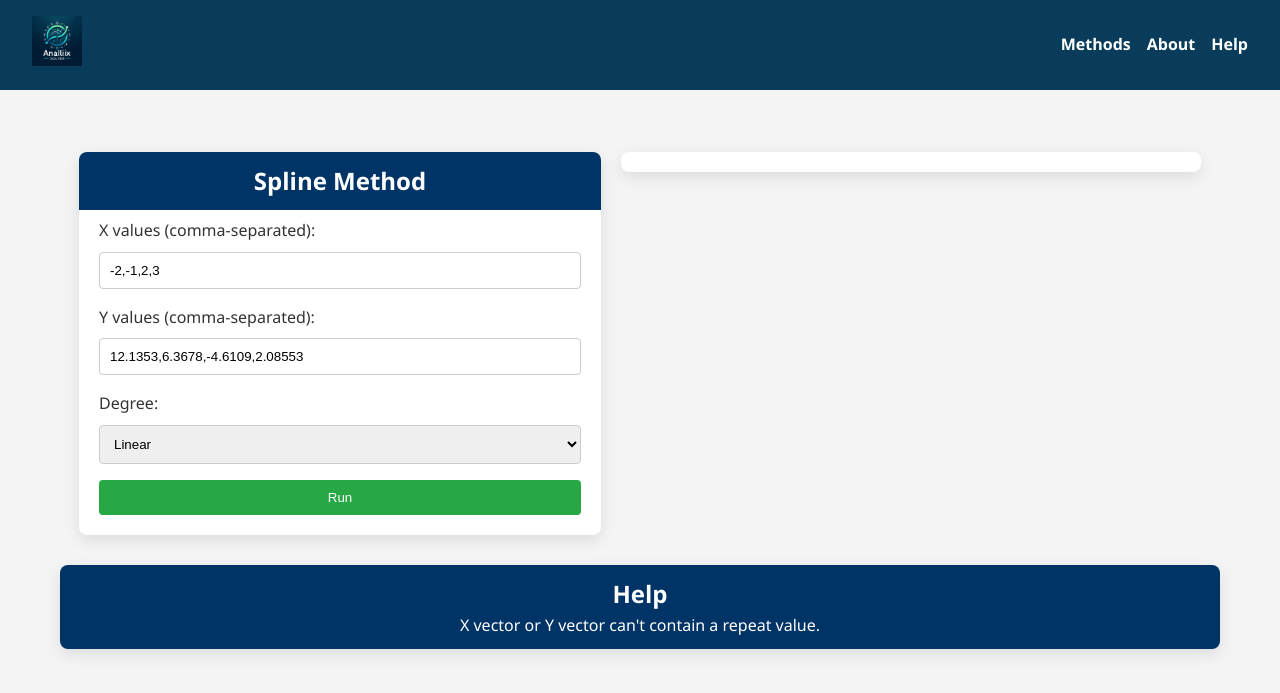
After one commit to migueflorez10/Analitix-Solver, a Django app: page /spline/ in a window 1280 px wide. The commit adds this page. Shown: the top 693 px of the page. Run offline with Django 5.2, Linux system fonts and the light colour scheme.

Commit message:
Some changes on code

```diff
--- a/analitix_solver/logica/templates/methods.html
+++ b/analitix_solver/logica/templates/methods.html
@@ -43,7 +43,7 @@
             <a href="{% url 'vandermonde_method' %}" class="method">Vandermonde</a>
             <a href="{% url 'newton_interpolation_method' %}" class="method">Newton interpolation</a>
             <a href="{% url 'lagrange_interpolation_method' %}" class="method">Lagrange</a>
-            <a href="{% url 'sor_method' %}" class="method">Spline</a>
+            <a href="{% url 'spline_method' %}" class="method">Spline</a>
 
             <!-- Agrega más botones según necesites -->
         </div>
--- a/analitix_solver/logica/templates/oneVariable/newton_interpolation.html
+++ b/analitix_solver/logica/templates/oneVariable/newton_interpolation.html
@@ -33,9 +33,9 @@
                 {% csrf_token %}
                 <div class="parameters">
                     <label for="x_values">X values (comma-separated):</label>
-                    <input type="text" id="x_values" name="x_values" required>
+                    <input type="text" id="x_values" name="x_values" value="-1,0,3,4" required>
                     <label for="y_values">Y values (comma-separated):</label>
-                    <input type="text" id="y_values" name="y_values" required>
+                    <input type="text" id="y_values" name="y_values" value="15.5,3,8,1" required>
                     <button type="submit">Run</button>
                 </div>
             </form>
--- /dev/null
+++ b/analitix_solver/logica/templates/oneVariable/spline.html
@@ -0,0 +1,113 @@
+<!DOCTYPE html>
+<html lang="en">
+{% load static %}
+
+<head>
+    <meta charset="UTF-8">
+    <meta name="viewport" content="width=device-width, initial-scale=1.0">
+    <title>Spline - AnalitixSolver</title>
+    <link rel="stylesheet" href="{% static 'css/styles.css' %}">
+    <link rel="stylesheet" href="{% static 'css/spline.css' %}">
+</head>
+
+<body>
+    <header class="nav-bg">
+        <div class="header-main">
+            <a href="{% url 'home' %}">
+                <img src="{% static 'img/logo-main.webp' %}" alt="logo">
+            </a>
+            <nav>
+                <ul>
+                    <li><a href="{% url 'methods' %}">Methods</a></li>
+                    <li><a href="#">About</a></li>
+                    <li><a href="#">Help</a></li>
+                </ul>
+            </nav>
+        </div>
+    </header>
+
+    <main>
+        <section class="method-playground">
+            <h1>Spline Method</h1>
+            <form id="splineForm" method="post">
+                {% csrf_token %}
+                <div class="parameters">
+                    <label for="x_values">X values (comma-separated):</label>
+                    <input type="text" id="x_values" name="x_values" value="-2,-1,2,3" required>
+                    <label for="y_values">Y values (comma-separated):</label>
+                    <input type="text" id="y_values" name="y_values" value="12.1353,6.3678,-4.6109,2.08553" required>
+                    <label>Degree:</label>
+                    <select id="degree" name="degree">
+                        <option value="1">Linear</option>
+                        <option value="2">Square</option>
+                        <option value="3">Cubic</option>
+                    </select>
+                    <button type="submit">Run</button>
+                </div>
+            </form>
+        </section>
+
+        <section class="results-section">
+            {% if coefficients %}
+            <div>
+                <div>
+                    <img style="width:90%;" src="{% static graph %}">
+                </div>
+                <table>
+                    <thead>
+                        <tr>
+                            <th>i</th>
+                            <th>Coeff1</th>
+                            <th>Coeff2</th>
+                            {% if degree > 1 %}
+                            <th>Coeff3</th>
+                            {% endif %}
+                            {% if degree > 2 %}
+                            <th>Coeff4</th>
+                            {% endif %}
+                        </tr>
+                    </thead>
+                    <tbody>
+                        {% for coef in coefficients %}
+                        <tr>
+                            <td>{{ coef.0 }}</td>
+                            <td>{{ coef.1 }}</td>
+                            <td>{{ coef.2 }}</td>
+                            {% if degree > 1 %}
+                            <td>{{ coef.3 }}</td>
+                            {% endif %}
+                            {% if degree > 2 %}
+                            <td>{{ coef.4 }}</td>
+                            {% endif %}
+                        </tr>
+                        {% endfor %}
+                    </tbody>
+                </table>
+                <table>
+                    <thead>
+                        <tr>
+                            <th>i</th>
+                            <th>Tracers</th>
+                        </tr>
+                    </thead>
+                    <tbody>
+                        {% for i, poly in polynomials %}
+                        <tr>
+                            <td>{{ i }}</td>
+                            <td>{{ poly }}</td>
+                        </tr>
+                        {% endfor %}
+                    </tbody>
+                </table>
+            </div>
+            {% endif %}
+        </section>
+
+        <section class="help-section">
+            <h2>Help</h2>
+            <p>X vector or Y vector can't contain a repeat value.</p>
+        </section>
+    </main>
+</body>
+
+</html>
--- a/analitix_solver/logica/templates/oneVariable/vandermonde.html
+++ b/analitix_solver/logica/templates/oneVariable/vandermonde.html
@@ -35,9 +35,9 @@
                 {% csrf_token %}
                 <div class="parameters">
                     <label for="x_values">X values (comma-separated):</label>
-                    <input type="text" id="x_values" name="x_values" required>
+                    <input type="text" id="x_values" name="x_values" value="-1,0,3,4" required>
                     <label for="y_values">Y values (comma-separated):</label>
-                    <input type="text" id="y_values" name="y_values" required>
+                    <input type="text" id="y_values" name="y_values" value="15.5,3,8,1" required>
                     <button type="submit">Run</button>
                 </div>
             </form>
--- a/analitix_solver/logica/urls.py
+++ b/analitix_solver/logica/urls.py
@@ -19,6 +19,8 @@ urlpatterns = [
     path('vandermonde/', views.vandermonde_method, name="vandermonde_method"),
     path('newton_interpolation/', views.newton_interpolation_method, name="newton_interpolation_method"),
     path('lagrange/', views.lagrange_interpolation_method, name="lagrange_interpolation_method"),
+    path('spline/', views.spline_method, name="spline_method"),
+
 
 
 ]
--- a/analitix_solver/logica/views.py
+++ b/analitix_solver/logica/views.py
@@ -452,8 +452,7 @@ def lagrange_interpolation_method(request):
             if len(x) != len(y):
                 raise ValueError("The number of x values must match the number of y values.")
 
-            polynomial, Li_expr, polynomial_expr = lagrange_interpolation(x, y)
-
+            polynomial, Li_expr = lagrange_interpolation(x, y)
             x_plot = np.linspace(min(x) - 1, max(x) + 1, 400)
             y_plot = [polynomial.subs('x', xi).evalf() for xi in x_plot]
             plt.figure(figsize=(8, 6))
@@ -469,7 +468,8 @@ def lagrange_interpolation_method(request):
 
             context['polynomial'] = str(polynomial)
             context['Li_expr'] = Li_expr
-            context['polynomial_expr'] = polynomial_expr
+            context['x_values'] = x
+            context['y_values'] = y
             context['graph'] = 'img/graph.png'
 
         except ValueError as e:
@@ -478,3 +478,50 @@ def lagrange_interpolation_method(request):
             context['error'] = "An unexpected error occurred: {}".format(e)
 
     return render(request, 'oneVariable/lagrange.html', context)
+
+"""
+
+"""
+
+def spline_method(request):
+    context = {}
+    if request.method == 'POST':
+        x_values = request.POST.get('x_values').split(',')
+        y_values = request.POST.get('y_values').split(',')
+        degree = int(request.POST.get('degree'))
+
+        x_values = [float(i) for i in x_values]
+        y_values = [float(i) for i in y_values]
+
+        coefficients, polynomials = spline_interpolation(x_values, y_values, degree)
+        x_plot = np.linspace(min(x_values), max(x_values), 400)
+        y_plots = []
+
+        for poly in polynomials:
+            p = np.poly1d(poly)
+            y_plots.append(p(x_plot))
+
+        plt.figure(figsize=(10, 5))
+        for y_plot in y_plots:
+            plt.plot(x_plot, y_plot)
+        plt.scatter(x_values, y_values, color='red', zorder=5)
+        plt.title('Spline Interpolation')
+        plt.grid(True)
+        plt.legend()
+        plt.savefig('static/img/graph.png')
+        plt.close()
+
+        context['coefficients'] = coefficients
+        context['polynomials'] = [(i, format_polynomial(poly, degree)) for i, poly in enumerate(polynomials)]
+        context['graph'] = 'img/graph.png'
+        context['degree'] = degree
+
+    return render(request, 'oneVariable/spline.html', context)
+
+def format_polynomial(coefficients, degree):
+    if degree == 1:
+        return f"{coefficients[0]:.12f}x + {coefficients[1]:.12f}"
+    elif degree == 2:
+        return f"{coefficients[0]:.12f}x^2 + {coefficients[1]:.12f}x + {coefficients[2]:.12f}"
+    elif degree == 3:
+        return f"{coefficients[0]:.12f}x^3 + {coefficients[1]:.12f}x^2 + {coefficients[2]:.12f}x + {coefficients[3]:.12f}"
--- /dev/null
+++ b/analitix_solver/static/css/spline.css
@@ -0,0 +1,139 @@
+/* Estilos generales */
+body {
+    font-family: 'Segoe UI', Tahoma, Geneva, Verdana, sans-serif;
+    line-height: 1.6;
+    color: #333;
+    background-color: #f4f4f4;
+    margin: 0;
+    padding: 0;
+}
+
+header, footer {
+    background-color: #003366; /* Color azul oscuro */
+    color: white;
+    text-align: center;
+    padding: 1rem 0;
+}
+
+/* Contenedor principal */
+main {
+    display: flex;
+    flex-wrap: wrap;
+    justify-content: center;
+    align-items: flex-start;
+    padding: 20px;
+}
+
+/* Sección de entrada de datos */
+.method-playground {
+    flex-basis: 45%;
+    margin: 10px;
+    background: white;
+    border-radius: 8px;
+    box-shadow: 0 5px 15px rgba(0,0,0,0.1);
+}
+
+.method-playground h1 {
+    background-color: #003366;
+    color: white;
+    padding: 10px;
+    margin: 0;
+    width: 100%;
+    border-radius: 8px 8px 0 0;
+    text-align: center;
+}
+
+.parameters label {
+    display: block;
+    margin: 0.5rem 20px;
+}
+
+.parameters input, .parameters select {
+    width: calc(100% - 40px);
+    padding: 10px;
+    margin-bottom: 1rem;
+    border: 1px solid #ccc;
+    border-radius: 4px;
+    display: block;
+    margin-left: 20px;
+    margin-right: 20px;
+}
+
+.parameters button {
+    display: block;
+    width: calc(100% - 40px);
+    padding: 10px;
+    background-color: #28a745;
+    color: white;
+    border: none;
+    border-radius: 4px;
+    cursor: pointer;
+    margin: 0 20px 20px 20px;
+}
+
+.parameters button:hover {
+    background-color: #218838;
+}
+
+/* Sección de resultados */
+.results-section {
+    flex-basis: 50%;
+    margin: 10px;
+    background: white;
+    border-radius: 8px;
+    box-shadow: 0 5px 15px rgba(0,0,0,0.1);
+    padding: 10px;
+    text-align: center;
+}
+
+.results-section img {
+    width: 100%; /* Asegúrate de que las imágenes sean responsivas */
+    height: auto;
+    margin-bottom: 20px;
+}
+
+/* Tabla de resultados */
+#table-container {
+    width: 100%;
+    overflow-x: auto; /* Para tablas grandes */
+}
+
+table {
+    width: 100%;
+    border-collapse: collapse;
+    margin-top: 20px;
+}
+
+th, td {
+    border: 1px solid #ddd;
+    padding: 8px;
+    text-align: left;
+}
+
+th {
+    background-color: #0a3057;
+    color: white;
+}
+
+tr:nth-child(even) {
+    background-color: #f2f2f2;
+}
+
+/* Sección de ayuda */
+.help-section {
+    width: 100%;
+    background-color: #003366;
+    color: white;
+    padding: 10px;
+    border-radius: 8px;
+    margin-top: 20px;
+    box-shadow: 0 5px 15px rgba(0,0,0,0.1);
+    text-align: center;
+}
+
+/* Pie de página */
+footer {
+    margin-top: 40px;
+    padding: 20px 0;
+    font-size: 0.8rem;
+}
```
Also changed, not shown: analitix_solver/logica/oneVariable.py (+127 -10 lines), analitix_solver/logica/templates/oneVariable/lagrange.html (+8 -7 lines), analitix_solver/static/img/graph.png, analitix_solver/static/img/newton_interpolation_graph.png (deleted), analitix_solver/static/img/vandermonde_graph.png (deleted).
